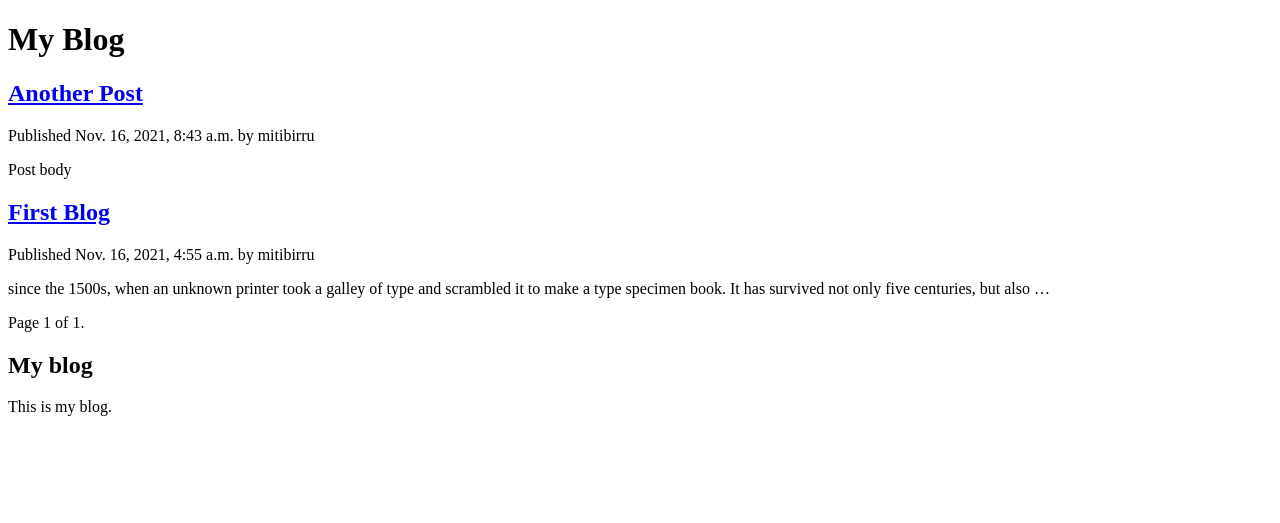
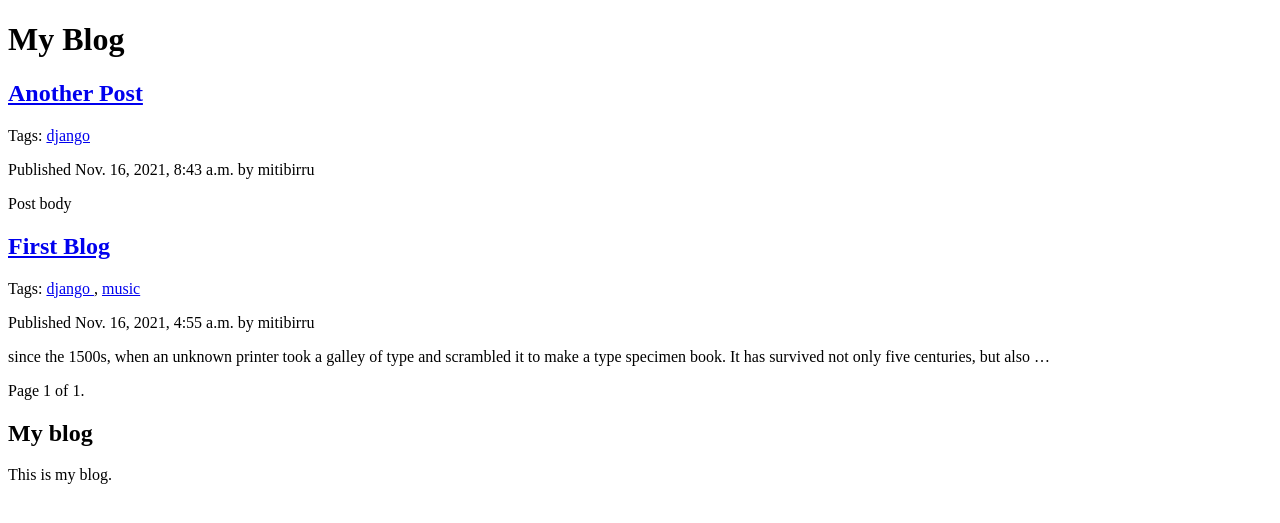
Before and after one commit to mitibirru/full-featured-blog-web-app, a Django app: page /blog/ in a window 1280 px wide. Shown: the top 523 px of the page. Run offline with Django 3.2, Linux system fonts and the light colour scheme; data comes from the database, SQL or seed files in the repository; both versions use the stored data as it was after the commit; parts of the project's set-up code (start-up, migrations or seed data) failed here and were passed over.

Commit message:
full featured web blog app with comments read create functionalities added tag functionality

```diff
--- a/MyBlog/settings.py
+++ b/MyBlog/settings.py
@@ -42,6 +42,7 @@ INSTALLED_APPS = [
     'django.contrib.messages',
     'django.contrib.staticfiles',
     'blog.apps.BlogConfig',
+    'taggit',
 ]
 
 MIDDLEWARE = [
--- a/blog/models.py
+++ b/blog/models.py
@@ -2,14 +2,14 @@ from django.db import models
 from django.utils import timezone
 from django.contrib.auth.models import User
 from django.urls import reverse
+from taggit.managers import TaggableManager
 
 # Create your models here.
 
 
 class PublishedManager(models.Manager):
     def get_queryset(self):
-        return super(PublishedManager, self).get_queryset()\
-            .filter(status='published')
+        return super(PublishedManager, self).get_queryset().filter(status='published')
 
 
 class Post(models.Model):
@@ -29,6 +29,7 @@ class Post(models.Model):
         max_length=10, choices=STATUS_CHOICES, default='draft')
     objects = models.Manager()		# default manager
     published = PublishedManager()
+    tags = TaggableManager()
 
     class Meta:
         ordering = ('-publish',)
--- a/blog/templates/blog/post/list.html
+++ b/blog/templates/blog/post/list.html
@@ -2,10 +2,22 @@
 {% block title %}My Blog{% endblock title %}
 {% block content %}
 	<h1>My Blog</h1>
+	{% if tag %}
+ <h2>Posts tagged with "{{ tag.name }}"</h2>
+{% endif %}
 	{% for post in posts %}
 	<h2>
 		<a href="{{ post.get_absolute_url }}"> {{ post.title }} </a>
 	</h2>
+	<p class="tags">
+		Tags:
+		{% for tag in post.tags.all %}
+		<a href="{% url 'blog:post_list_by_tag' tag.slug %}">
+		{{ tag.name }}
+		</a>
+		{% if not forloop.last %}, {% endif %}
+		{% endfor %}
+	 </p>
 	<p class="date">Published {{ post.publish }} by {{ post.author }}</p>
 	{{ post.body|truncatewords:30|linebreaks }}
 	{% endfor %}
--- a/blog/urls.py
+++ b/blog/urls.py
@@ -8,4 +8,5 @@ urlpatterns = [
     path('<int:year>/<int:month>/<int:day>/<slug:post>/',
          views.post_detail, name='post_detail'),
     path('<int:post_id>/share/', views.post_share, name='post_share'),
+    path('tag/<slug:tag_slug>/', views.post_list, name='post_list_by_tag'),
 ]
--- a/blog/views.py
+++ b/blog/views.py
@@ -5,12 +5,17 @@ from django.core.paginator import Paginator, EmptyPage, PageNotAnInteger
 from .forms import EmailPostForm
 from django.core.mail import send_mail
 from .forms import CommentForm
+from taggit.models import Tag
 
 # Create your views here.
 
 
-def post_list(request):
+def post_list(request, tag_slug=None):
     object_list = Post.published.all()
+    tag = None
+    if tag_slug:
+        tag = get_object_or_404(Tag, slug=tag_slug)
+        object_list = object_list.filter(tags__in=[tag])
     paginator = Paginator(object_list, 3)
     page = request.GET.get('page')
     try:
@@ -19,7 +24,7 @@ def post_list(request):
         posts = paginator.page(1)
     except EmptyPage:
         posts = paginator.page(paginator.num_pages)
-    return render(request, 'blog/post/list.html', {"posts": posts, 'page': page})
+    return render(request, 'blog/post/list.html', {"posts": posts, 'page': page, 'tag': tag})
 
 
 def post_detail(request, year, month, day, post):
```
Also changed, not shown: blog/migrations/0003_post_tags.py (added), db.sqlite3.
